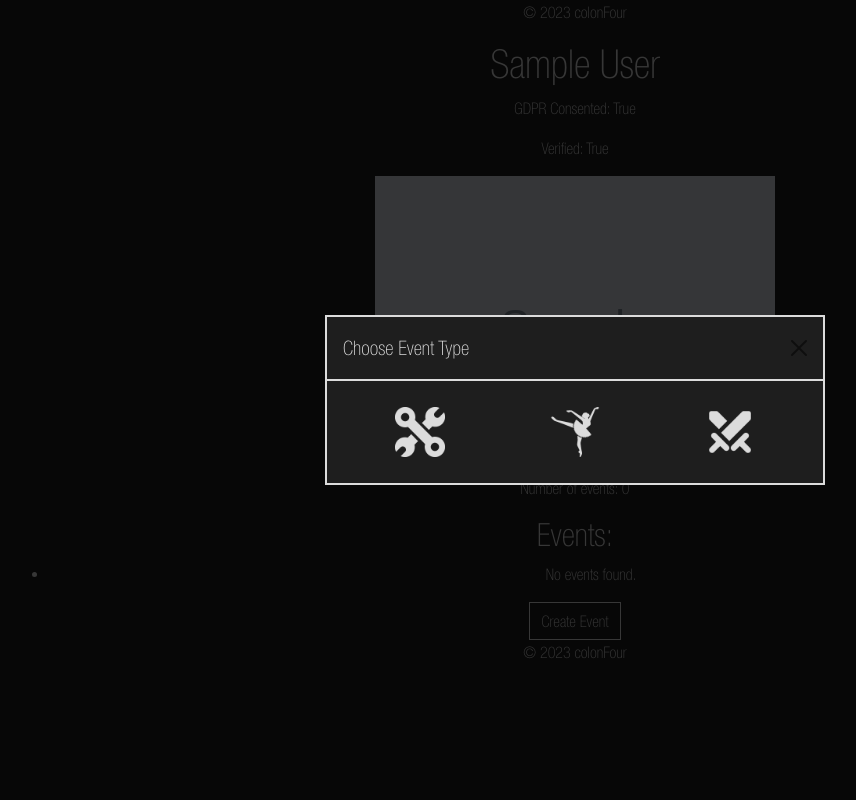
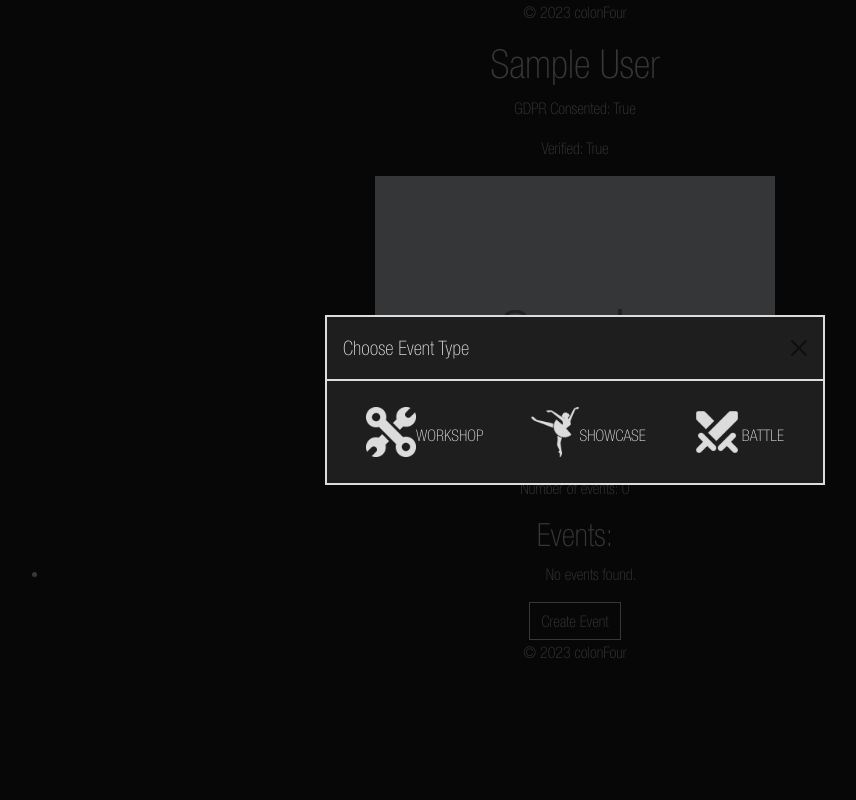
Before and after one commit to bryanMawan/colonFourNewProject, a Django app: a page that uses newColonFour/templates/createEventModal.html in a window 1280 px wide, after a click on "Create Event". Shown: the whole page, without its empty margins (65-921 px from the left). Run offline with Django 4.2, Linux system fonts and the light colour scheme; a user stored in the database is signed in; tables that the repository leaves empty hold one stand-in row (values such as "Sample post"); grey boxes marked "Sample" are stand-in pictures; data that the repository does not hold is empty; some libraries are stand-ins or nearby versions.

Commit message:
touches on event type modal

```diff
--- a/newColonFour/static/css/dark.css
+++ b/newColonFour/static/css/dark.css
@@ -113,9 +113,18 @@ body {
   justify-content: center;
 }
 
+.icon-button:hover {
+  border: 1px solid #dcdcdc; /* Border on hover */
+}
+
 .icon-button img {
   width: 50px;  /* Adjust size as needed */
   height: auto;
+}
+
+.icon-label {
+  color: #dcdcdc; /* Text color */
+  margin-top: 5px; /* Space between image and text */
 }
 
 .modal-content,
@@ -123,7 +132,7 @@ body {
 .modal-body {
   background-color: #1e1e1e; /* Dark background */
   color: #dcdcdc; /* Light text */
-  border: 1px solid #dcdcdc; /* Light border */
+  border: 0.5px solid #dcdcdc; /* Light border */
   border-radius: 0;
 
 
--- a/newColonFour/templates/createEventModal.html
+++ b/newColonFour/templates/createEventModal.html
@@ -15,12 +15,18 @@
         <div class="d-flex justify-content-around">
             <button type="button" class="icon-button">
                 <img src="{% static 'images/icons/wrench.png' %}" alt="Wrench Icon">
+                <div class="icon-label">WORKSHOP</div>
+
             </button>
             <button type="button" class="icon-button">
                 <img src="{% static 'images/icons/flamenco-dancer.png' %}" alt="Flamenco Dancer Icon">
+                <div class="icon-label">SHOWCASE</div>
+
             </button>
             <button type="button" class="icon-button">
                 <img src="{% static 'images/icons/swords.png' %}" alt="Swords Icon">
+                <div class="icon-label">BATTLE</div>
+
             </button>
         </div>
       </div>
```
